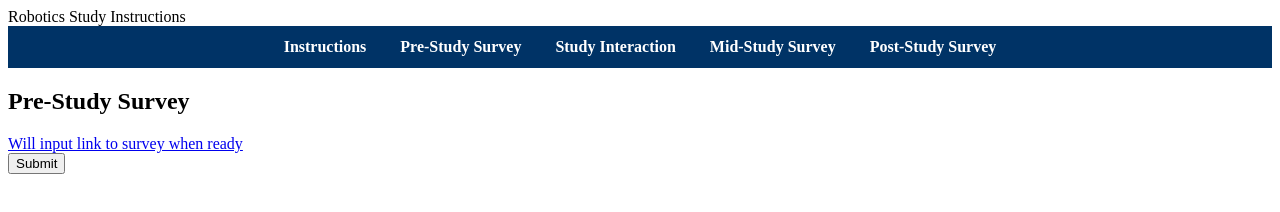
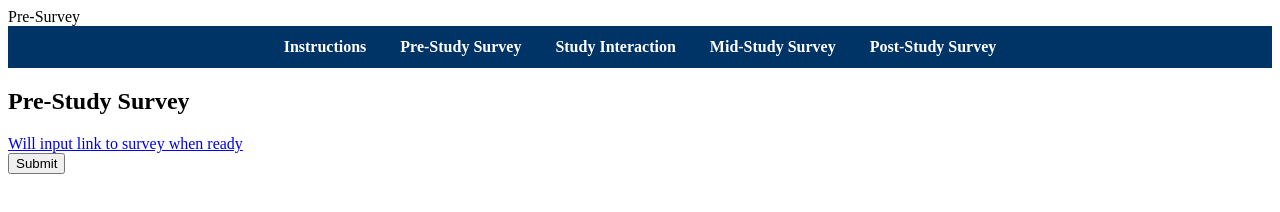
Before and after one commit to Nanxi-Flaneuse/HRI, a plain HTML site: page website/pre-survey.html in a window 1280 px wide. Drawn offline with Linux system fonts and the light colour scheme.

Commit message:
Update pre-survey.html

```diff
--- a/website/pre-survey.html
+++ b/website/pre-survey.html
@@ -1,7 +1,7 @@
 <!DOCTYPE html>
 <html>
   <head>
-    <tite> Robotics Study Instructions </tite>
+    <tite> Pre-Survey </tite>
     <style>
       nav {
         background-color: #003366;
```
